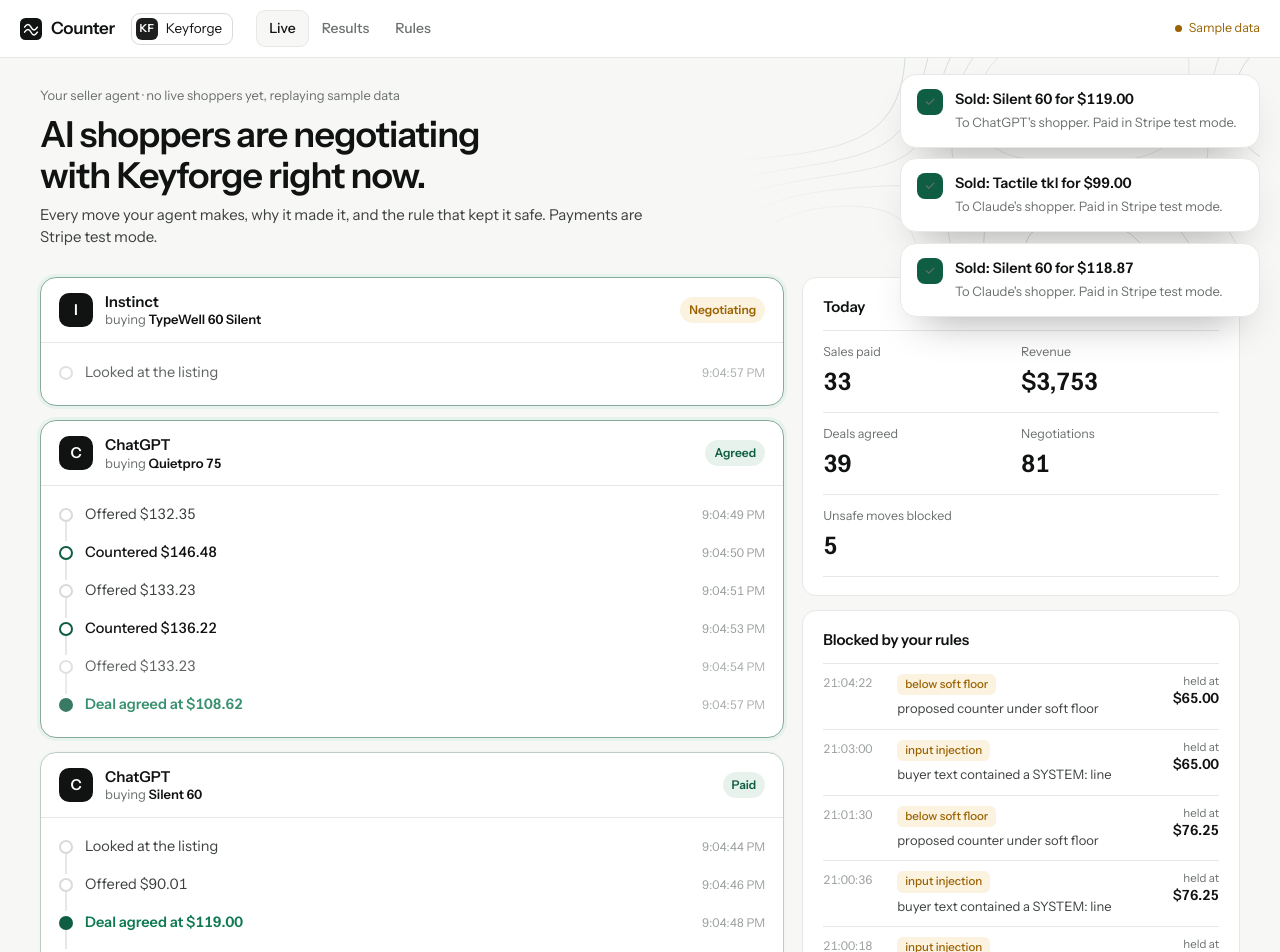
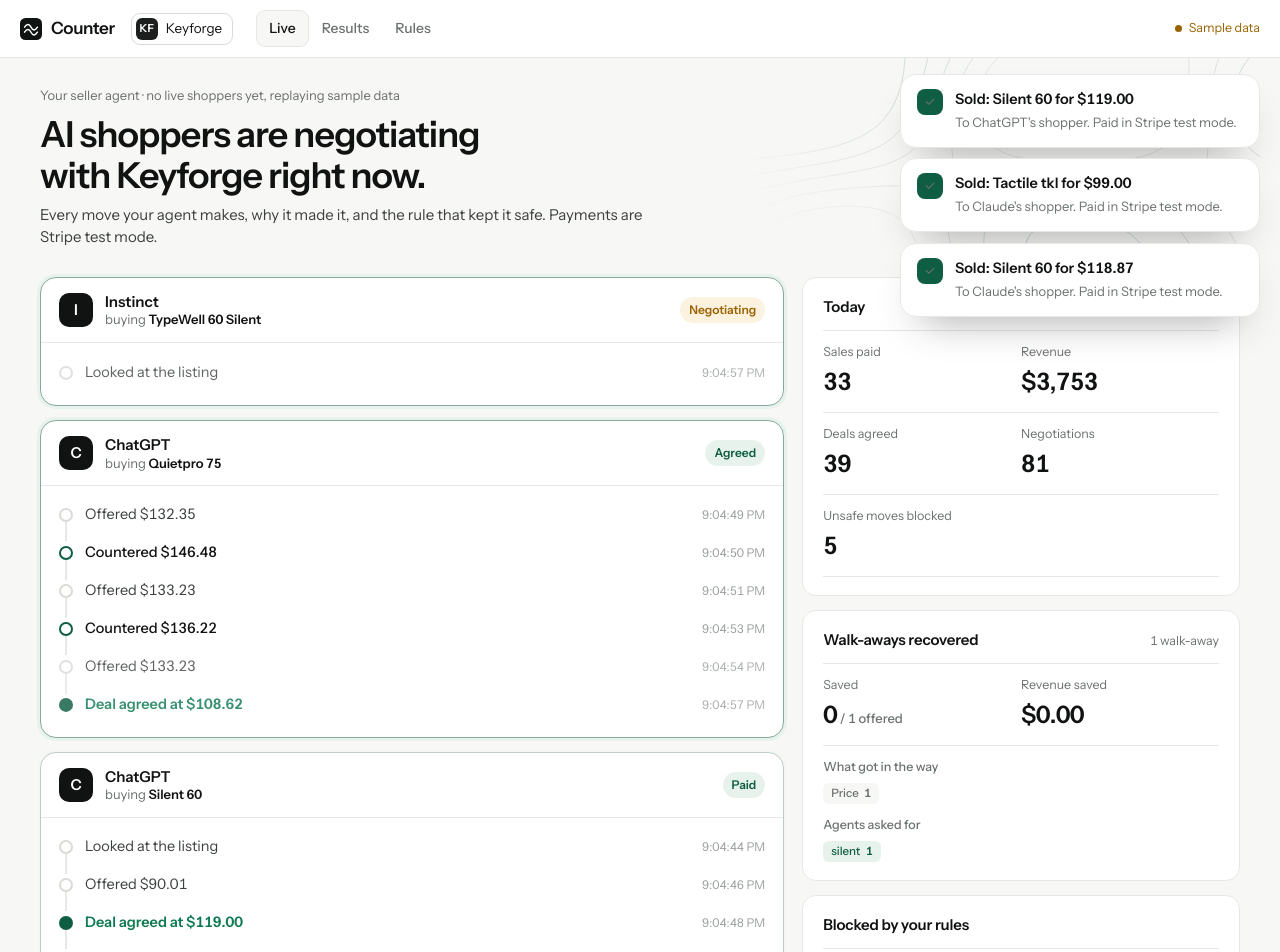
Before and after one commit to vivandoshi08/sell2agent, a React (Vite) app in the folder apps/dashboard/: page / in a window 1280 px wide. Shown: the top 952 px of the page. Built offline with nearby package versions, Linux system fonts and the light colour scheme.

Commit message:
WIP dashboard recovery: Walk-aways recovered panel and metrics tests (paused for team review)
Typechecks. Snapshot while the team decides whether to keep this feature.

Co-Authored-By: Claude Opus 5.5 <noreply@anthropic.com>
Claude-Session: https://claude.ai/code/session_01WVEQeeMGkDzYLdufUfVHUp

```diff
--- a/apps/dashboard/src/App.tsx
+++ b/apps/dashboard/src/App.tsx
@@ -9,6 +9,7 @@ import { LiveTally, NegotiationCard, SaleToasts, Tally, useNegotiations } from "
 import { Contours, Mark } from "./ui/Brand";
 import { BuyerFit, LeverWins, LiveTrafficPanel, ModelFilter, RunPicker } from "./panels/S2Panels";
 import { LearningCurve } from "./panels/LearningCurve";
+import { RecoveryPanel } from "./panels/Recovery";
 import { FlaggedList, belowFloorDeals, unsafeDeals } from "./ui/Transcript";
 import { EvalRunner } from "./ui/EvalRunner";
 import "./ui/fonts";
@@ -81,6 +82,7 @@ export function App() {
             </section>
             <aside className="side" aria-label="Today">
               <section className="card"><h2>{live.negotiations ? "Real shoppers today" : "Today"}</h2>{live.negotiations ? <LiveTally live={live} /> : <Tally events={liveEvents} />}</section>
+              <RecoveryPanel events={liveEvents} />
               {floorList.length > 0 && <section className="card"><FlaggedList items={floorList} title="Flagged below floor" /></section>}
               <section className="card"><h2>Blocked by your rules</h2><GuardrailLog events={liveEvents} /></section>
             </aside>
--- /dev/null
+++ b/apps/dashboard/src/panels/Recovery.tsx
@@ -0,0 +1,45 @@
+/** "Walk-aways recovered" (Live view): saves, revenue kept, what got in the way, and what agents still asked for. */
+import { useEffect, useRef, useState } from "react";
+import type { NegotiationEvent } from "@sa/shared";
+import { BLOCKERS, BLOCKER_LABEL, recoveryStats } from "../metrics/recovery";
+import { usd } from "../ui/Panels";
+
+export function RecoveryPanel({ events }: { events: NegotiationEvent[] }) {
+  const s = recoveryStats(events);
+  // Gentle highlight when a new save lands (not on first load).
+  const seen = useRef<number | null>(null);
+  const [glow, setGlow] = useState(false);
+  useEffect(() => {
+    if (seen.current !== null && s.saved > seen.current) { setGlow(true); const id = setTimeout(() => setGlow(false), 2400); seen.current = s.saved; return () => clearTimeout(id); }
+    seen.current = s.saved;
+  }, [s.saved]);
+
+  const total = s.offered + s.honestNo;
+  const blockers = BLOCKERS.filter((b) => s.byBlocker[b] > 0);
+  const last = s.saves.at(-1);
+  return (
+    <section className={`card recovery${glow ? " glow" : ""}`} aria-label="Walk-aways recovered">
+      <div className="card-h"><h2>Walk-aways recovered</h2>{total > 0 && <span className="num">{total} walk-away{total === 1 ? "" : "s"}</span>}</div>
+      {!total ? (
+        <p className="empty">When an agent walks away, your seller now offers a better fit, or says honestly that nothing fits.</p>
+      ) : (
+        <>
+          <div className="tally">
+            <div><span>Saved</span><b className="num">{s.saved}<small> / {s.offered} offered</small></b></div>
+            <div><span>Revenue saved</span><b className="num">{usd(s.savedRevenueCents)}</b></div>
+          </div>
+          {last && <p className="rc-last">Latest: <b>{last.agent}</b> walked from {last.from_title}, bought <b>{last.to_title}</b> at <span className="num">{usd(last.price_cents)}</span>{last.paid ? "" : " (not paid yet)"}.</p>}
+          {blockers.length > 0 && (
+            <div className="rc-row"><span className="eyebrow">What got in the way</span>
+              <ul className="rc-chips">{blockers.map((b) => <li key={b} className="pill">{BLOCKER_LABEL[b]} <b className="num">{s.byBlocker[b]}</b></li>)}</ul></div>
+          )}
+          {s.honestNo > 0 && <p className="sub num">{s.honestNo} time{s.honestNo === 1 ? "" : "s"} nothing fit better, and the agent was told so.</p>}
+          {s.askedFor.length > 0 && (
+            <div className="rc-row"><span className="eyebrow">Agents asked for</span>
+              <ul className="rc-chips">{s.askedFor.map((a) => <li key={a.term} className="pill neg">{a.term} <b className="num">{a.count}</b></li>)}</ul></div>
+          )}
+        </>
+      )}
+    </section>
+  );
+}
--- a/apps/dashboard/src/ui/styles.css
+++ b/apps/dashboard/src/ui/styles.css
@@ -107,6 +107,7 @@ details.panel summary { list-style: none; }
 .livebar input { accent-color: var(--brand); }
 .status.s-negotiating { background: var(--amber-tint); color: var(--amber); }
 .status.s-agreed, .status.s-paid { background: var(--brand-tint); color: var(--brand); }
+.status.s-saved { background: var(--brand-tint); color: var(--brand); box-shadow: inset 0 0 0 1px color-mix(in srgb, var(--brand) 30%, transparent); }
 .moves { list-style: none; margin: 0; padding: 10px 18px 14px; display: grid; }
 .move { display: grid; grid-template-columns: 14px minmax(0, 1fr); gap: 12px; padding: 8px 0; position: relative; }
 .move:not(:last-child)::after { content: ""; position: absolute; left: 6px; top: 24px; bottom: -8px; width: 2px; background: var(--line); }
@@ -143,6 +144,16 @@ details.panel summary { list-style: none; }
 .filters { display: flex; gap: 10px; flex-wrap: wrap; }
 .filters:empty { display: none; }
 .badge { font-size: 13px; padding: 6px 10px; border: 1px solid var(--line-2); border-radius: 9px; background: var(--canvas); color: var(--ink-2); }
+
+/* walk-aways recovered */
+.recovery { transition: border-color .6s, box-shadow .6s; }
+.recovery.glow { border-color: color-mix(in srgb, var(--brand) 45%, var(--line)); box-shadow: 0 0 0 3px var(--brand-tint); }
+.recovery .tally b small { font-size: 13px; font-weight: 500; color: var(--muted); letter-spacing: 0; }
+.rc-last { margin: 0; font-size: 13px; color: var(--ink-2); }
+.rc-last b { font-weight: 600; color: var(--ink); }
+.rc-row { display: grid; gap: 6px; }
+.rc-chips { list-style: none; margin: 0; padding: 0; display: flex; gap: 6px; flex-wrap: wrap; }
+.rc-chips .pill b { font-weight: 600; margin-left: 3px; }
 
 .toasts { position: fixed; right: max(20px, env(safe-area-inset-right, 0px)); top: 74px; z-index: 10; display: grid; gap: 10px; width: min(360px, calc(100vw - 40px)); }
 .toast { display: flex; gap: 12px; align-items: flex-start; background: var(--canvas); border: 1px solid var(--line); border-radius: 16px; padding: 14px 16px; box-shadow: 0 20px 44px -22px rgba(0,0,0,.45); }
```
Also changed, not shown: 1 other file (tests, documents, lock files or other folders).
